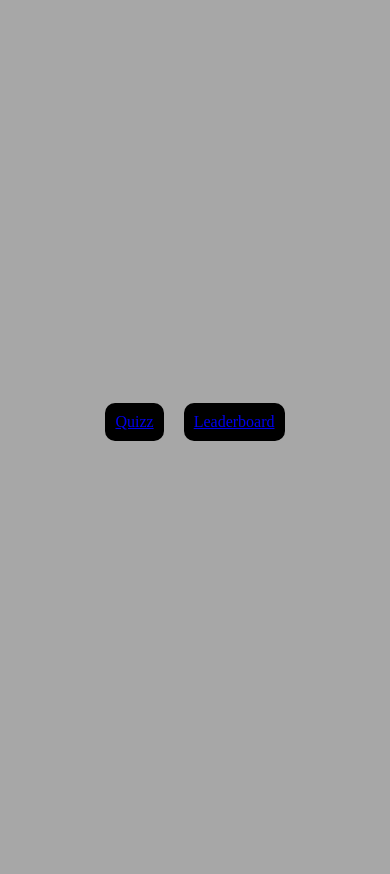
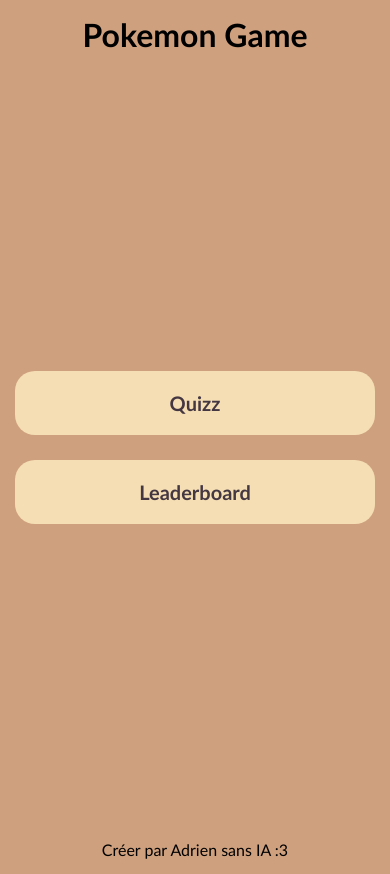
Before and after one commit to DegandAdrien/projet-mobile-hybride, a website: page www/index.html in a window 390 px wide. Before the commit the page ends 844 px from the top, so only its background shows below. Drawn offline with Linux system fonts and the light colour scheme; some packages are replaced by stand-ins of ours.

Commit message:
add final app

```diff
--- a/www/css/common.css
+++ b/www/css/common.css
@@ -1,3 +1,11 @@
+* {
+    font-family: Trebuchet MS, sans-serif;
+}
+
 html {
-    background-color: #A7A7A7;
+    background-color: #CEA07E;
 }
+
+#pokemon-image {
+    filter: grayscale(100%);
+}
--- a/www/css/index.css
+++ b/www/css/index.css
@@ -1,19 +1,26 @@
 body {
     display: flex;
-    flex-direction: row;
-    justify-content: center;
+    flex-direction: column;
+    justify-content: space-between;
     align-items: center;
+    padding: 15px;
 }
 
 .home-buttons {
+    width: 100%;
     display: flex;
-    flex-direction: row;
-    justify-content: space-around;
-    gap: 20px;
+    flex-direction: column;
+    gap: 25px;
+
 }
 
 a {
-    padding: 10px;
-    border-radius: 10px;
-    background-color: black;
+    padding: 20px;
+    border-radius: 20px;
+    background-color: wheat;
+    text-decoration: none;
+    font-size: 20px;
+    font-weight: bold;
+    text-align: center;
+    color: #443742;
 }
--- a/www/css/layout.css
+++ b/www/css/layout.css
@@ -1,14 +1,14 @@
 * {
     margin: 0;
+}
+
+html {
+    padding-top: env(safe-area-inset-top);
+    padding-right: env(safe-area-inset-right);
+    padding-bottom: env(safe-area-inset-bottom);
+    padding-left: env(safe-area-inset-left);
 }
 
 html, body {
     height: 100%;
 }
-
-body {
-    padding-top: env(safe-area-inset-top);
-    padding-right: env(safe-area-inset-right);
-    padding-bottom: env(safe-area-inset-bottom);
-    padding-left: env(safe-area-inset-left);
-}
--- /dev/null
+++ b/www/css/leaderboard.css
@@ -0,0 +1,43 @@
+#leaderboard-content {
+    width: 100%;
+    display: flex;
+    flex-direction: column;
+    gap: 10px;
+    padding: 25px;
+}
+
+#leaderboard-layout {
+    height: 100%;
+    width: 100%;
+    display: flex;
+    flex-direction: column;
+    align-items: center;
+    justify-content: center;
+}
+
+h1 {
+    font-size: 24px;
+    font-weight: bold;
+    text-align: center;
+    color: #443742;
+}
+
+p {
+    font-size: 20px;
+    font-weight: bold;
+    text-align: center;
+    color: #443742;
+}
+
+a {
+    align-self: flex-start;
+}
+
+
+body {
+    display: flex;
+    flex-direction: column;
+    align-items: center;
+    padding: 25px;
+    gap: 20px;
+}
--- /dev/null
+++ b/www/css/quizz.css
@@ -0,0 +1,37 @@
+button {
+    padding: 20px;
+    border-radius: 20px;
+    background-color: wheat;
+    text-decoration: none;
+    font-size: 20px;
+    font-weight: bold;
+    text-align: center;
+    color: #443742;
+}
+
+label {
+    font-size: 20px;
+    font-weight: bold;
+    text-align: center;
+    color: #443742;
+}
+
+#quizz-content {
+    width: 100%;
+    display: flex;
+    flex-direction: column;
+    gap: 10px;
+    padding: 25px;
+}
+
+a {
+    align-self: flex-start;
+}
+
+body {
+    display: flex;
+    flex-direction: column;
+    align-items: center;
+    padding: 25px;
+    gap: 20px;
+}
--- a/www/index.html
+++ b/www/index.html
@@ -5,7 +5,7 @@
         <meta http-equiv="Content-Security-Policy" content="default-src 'self' data: https://ssl.gstatic.com 'unsafe-eval'; style-src 'self' 'unsafe-inline'; media-src *; img-src 'self' data: content:;">
         <meta name="format-detection" content="telephone=no">
         <meta name="msapplication-tap-highlight" content="no">
-        <meta name="viewport" content="initial-scale=1, width=device-width">
+        <meta name="viewport" content="initial-scale=1">
         <meta name="color-scheme" content="light dark">
 
         <link rel="stylesheet" href="css/index.css">
@@ -18,12 +18,20 @@
         <title>Home page</title>
     </head>
     <body>
+
+        <h1> Pokemon Game</h1>
+
+
         <div class="home-buttons">
             <a href="./quizz.html">Quizz</a>
 
             <a href="./leaderboard.html">Leaderboard</a>
         </div>
 
+        <footer>
+            <p>Créer par Adrien sans IA :3</p>
+        </footer>
+
 
     </body>
 </html>
```
Also changed, not shown: package.json (+8 -2 lines), www/js/leaderboard.js (added, +41 -0 lines), www/js/quizz.js (+61 -7 lines), www/leaderboard.html (+10 -3 lines), www/quizz.html (+5 -4 lines), www/assets/arrow_left.png (added), www/js/score.json (deleted), 1 other file.
